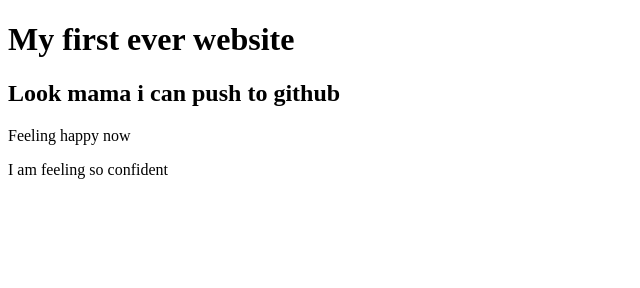
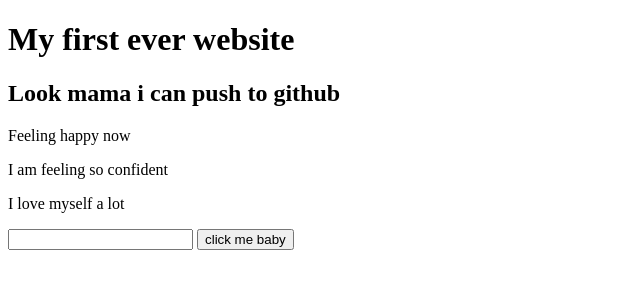
Before and after one commit to Nahidontheway/first_website, a plain HTML site: page index.html in a window 1280 px wide. Shown: the whole page, without its empty margins (0-640 px from the left). Drawn offline with Linux system fonts and the light colour scheme.

Commit message:
done adding button

```diff
--- a/index.html
+++ b/index.html
@@ -11,5 +11,8 @@
     <h2>Look mama i can push to github</h2>
     <p>Feeling happy now</p>
     <p>I am feeling so confident</p>
+    <p>I love myself a lot</p>
+    <input type="text">
+    <button>click me baby</button>
 </body>
 </html>
```
